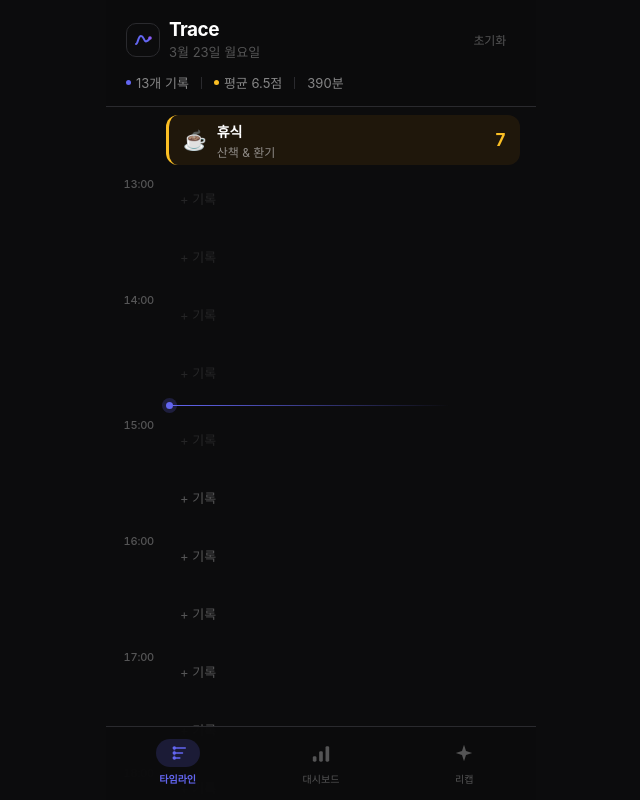
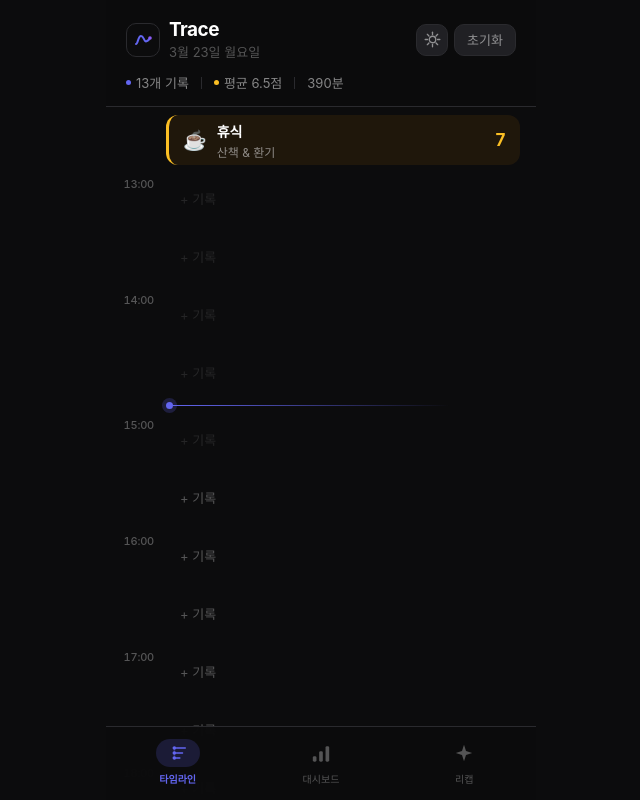
Before and after one commit to bluemistmark/Trace, a React (Vite) app: page / in a window 1280 px wide. Shown: the whole page, without its empty margins (319-959 px from the left). Built offline with nearby package versions, Linux system fonts and the light colour scheme.

Commit message:
feat: 라이트/다크 테마 적용

```diff
--- a/src/App.tsx
+++ b/src/App.tsx
@@ -6,6 +6,7 @@ import RecapView from '@/features/recap/RecapView'
 import RecordModal from '@/features/record/RecordModal'
 import TimelineView from '@/features/timeline/TimelineView'
 import { useNowMin } from '@/hooks/useNowMin'
+import { useTheme } from '@/hooks/useTheme'
 import { useRecordsStore } from '@/store/useRecordsStore'
 import { TABS } from '@/utils/tabs'
 import { calcAvgEmotion } from '@/utils/emotion'
@@ -17,6 +18,7 @@ export default function App() {
   const [activeTab, setActiveTab] = useState<TabId>('home')
   const [modal, setModal] = useState<string | null>(null)
   const nowMin = useNowMin()
+  const { theme, toggleTheme } = useTheme()
 
   const values  = Object.values(records)
   const filled  = values.length
@@ -37,6 +39,8 @@ export default function App() {
       <Header
         filled={filled}
         avgEmo={avgEmo}
+        theme={theme}
+        onToggleTheme={toggleTheme}
         onReset={resetRecords}
       />
 
--- a/src/components/layout/BottomNav/BottomNav.module.scss
+++ b/src/components/layout/BottomNav/BottomNav.module.scss
@@ -7,7 +7,7 @@
   transform: translateX(-50%);
   width: 100%;
   max-width: $max-width;
-  @include glass;
+  @include glass-nav;
   border-top: 0.5px solid var(--border);
   display: flex;
   padding: 8px 0 calc(10px + #{$safe-bottom});
--- a/src/components/layout/Header/Header.module.scss
+++ b/src/components/layout/Header/Header.module.scss
@@ -2,7 +2,7 @@
 
 .header {
   padding: 18px 20px 14px;
-  @include glass(rgba(12, 12, 13, 0.97));
+  @include glass;
   border-bottom: 0.5px solid var(--border);
   flex-shrink: 0;
   z-index: 10;
@@ -22,7 +22,7 @@
   width: 34px;
   height: 34px;
   border-radius: 10px;
-  background: $bg;
+  background: var(--bg);
   border: 1.5px solid var(--border);
   @include flex-center;
   flex-shrink: 0;
@@ -39,6 +39,47 @@
   font-size: 13px;
   color: var(--text-muted);
   margin-top: 1px;
+}
+
+// ── 우측 액션 그룹 ─────────────────────────────────────
+.actions {
+  display: flex;
+  align-items: center;
+  gap: 6px;
+}
+
+.themeBtn {
+  width: 32px;
+  height: 32px;
+  border-radius: 10px;
+  border: 1.5px solid var(--border);
+  background: var(--card);
+  color: var(--text-sub);
+  display: flex;
+  align-items: center;
+  justify-content: center;
+  cursor: pointer;
+  transition: background 0.15s, color 0.15s, transform 0.1s;
+
+  &:hover  { background: var(--surface); color: var(--text); }
+  &:active { transform: scale(0.9); }
+}
+
+.resetBtn {
+  height: 32px;
+  padding: 0 12px;
+  border-radius: 10px;
+  border: 1.5px solid var(--border);
+  background: var(--card);
+  color: var(--text-sub);
+  font-size: 13px;
+  font-weight: 500;
+  font-family: inherit;
+  cursor: pointer;
+  transition: background 0.15s, color 0.15s, transform 0.1s;
+
+  &:hover  { background: var(--surface); color: var(--text); }
+  &:active { transform: scale(0.95); }
 }
 
 // ── 인라인 요약 ────────────────────────────────────────
--- a/src/components/layout/Header/index.tsx
+++ b/src/components/layout/Header/index.tsx
@@ -1,4 +1,4 @@
-import Button from '@/components/ui/Button'
+import type { Theme } from '@/hooks/useTheme'
 import { getEmotionColor } from '@/utils/emotion'
 import { getDateStr } from '@/utils/time'
 import styles from './Header.module.scss'
@@ -6,10 +6,37 @@ import styles from './Header.module.scss'
 interface HeaderProps {
   filled: number
   avgEmo: number | null
+  theme: Theme
+  onToggleTheme: () => void
   onReset: () => void
 }
 
-export default function Header({ filled, avgEmo, onReset }: HeaderProps) {
+function IconSun() {
+  return (
+    <svg width="17" height="17" viewBox="0 0 22 22" fill="none"
+      stroke="currentColor" strokeWidth="1.7" strokeLinecap="round">
+      <circle cx="11" cy="11" r="4.2" />
+      <line x1="11" y1="1.5" x2="11" y2="4.5" />
+      <line x1="11" y1="17.5" x2="11" y2="20.5" />
+      <line x1="1.5" y1="11" x2="4.5" y2="11" />
+      <line x1="17.5" y1="11" x2="20.5" y2="11" />
+      <line x1="4.3" y1="4.3" x2="6.4" y2="6.4" />
+      <line x1="15.6" y1="15.6" x2="17.7" y2="17.7" />
+      <line x1="4.3" y1="17.7" x2="6.4" y2="15.6" />
+      <line x1="15.6" y1="6.4" x2="17.7" y2="4.3" />
+    </svg>
+  )
+}
+
+function IconMoon() {
+  return (
+    <svg width="17" height="17" viewBox="0 0 22 22" fill="currentColor">
+      <path d="M20 13.5A9 9 0 0 1 8.5 2a8 8 0 1 0 11.5 11.5z" />
+    </svg>
+  )
+}
+
+export default function Header({ filled, avgEmo, theme, onToggleTheme, onReset }: HeaderProps) {
   const avgColor = avgEmo != null ? getEmotionColor(avgEmo) : '#555'
 
   return (
@@ -30,7 +57,17 @@ export default function Header({ filled, avgEmo, onReset }: HeaderProps) {
             <div className={styles.dateText}>{getDateStr()}</div>
           </div>
         </div>
-        <Button variant="ghost" onClick={onReset}>초기화</Button>
+
+        <div className={styles.actions}>
+          <button
+            className={styles.themeBtn}
+            onClick={onToggleTheme}
+            aria-label={theme === 'dark' ? '라이트 모드로 전환' : '다크 모드로 전환'}
+          >
+            {theme === 'dark' ? <IconSun /> : <IconMoon />}
+          </button>
+          <button className={styles.resetBtn} onClick={onReset}>초기화</button>
+        </div>
       </div>
 
       <div className={styles.summary}>
--- /dev/null
+++ b/src/hooks/useTheme.ts
@@ -0,0 +1,27 @@
+import { useEffect, useState } from 'react'
+
+export type Theme = 'dark' | 'light'
+const STORAGE_KEY = 'trace_theme'
+
+function applyTheme(theme: Theme) {
+  document.documentElement.setAttribute('data-theme', theme)
+}
+
+export function useTheme() {
+  const [theme, setTheme] = useState<Theme>(() => {
+    const stored = localStorage.getItem(STORAGE_KEY) as Theme | null
+    const initial = stored ?? 'dark'
+    // 초기 렌더 전에 즉시 적용 → 테마 깜빡임 방지
+    applyTheme(initial)
+    return initial
+  })
+
+  useEffect(() => {
+    applyTheme(theme)
+    localStorage.setItem(STORAGE_KEY, theme)
+  }, [theme])
+
+  const toggleTheme = () => setTheme((t) => (t === 'dark' ? 'light' : 'dark'))
+
+  return { theme, toggleTheme }
+}
--- a/src/styles/abstracts/_mixins.scss
+++ b/src/styles/abstracts/_mixins.scss
@@ -57,8 +57,15 @@
 }
 
 // ── GLASS BLUR ─────────────────────────────────────────
-@mixin glass($bg-color: rgba(12, 12, 13, 0.95)) {
-  background: $bg-color;
+// 인자 없이 쓰면 CSS var 기반 → 테마 전환에 자동 반응
+@mixin glass($bg-color: null) {
+  background: if($bg-color != null, $bg-color, var(--glass-bg));
   backdrop-filter: blur(24px);
   -webkit-backdrop-filter: blur(24px);
 }
+
+@mixin glass-nav {
+  background: var(--glass-nav-bg);
+  backdrop-filter: blur(24px);
+  -webkit-backdrop-filter: blur(24px);
+}
--- a/src/styles/globals.scss
+++ b/src/styles/globals.scss
@@ -8,22 +8,41 @@
   --primary-18: #{$primary-18};
   --primary-22: #{$primary-22};
 
-  --bg:         #{$bg};
-  --surface:    #{$surface};
-  --card:       #{$card};
-  --border:     #{$border};
+  // ── 다크 테마 (기본) ──────────────────────────────
+  --bg:         #0C0C0D;
+  --surface:    #17171A;
+  --card:       #202024;
+  --border:     #2A2A2E;
 
-  --text:       #{$text};
-  --text-sub:   #{$text-sub};
-  --text-muted: #{$text-muted};
+  --text:       #FFFFFF;
+  --text-sub:   rgba(255, 255, 255, 0.50);
+  --text-muted: rgba(255, 255, 255, 0.30);
+
+  --glass-bg:      rgba(12,  12,  13,  0.97);
+  --glass-nav-bg:  rgba(12,  12,  13,  0.95);
 
   --safe-bottom: #{$safe-bottom};
 
-  --ease:       #{$ease};
-  --ease-out:   #{$ease-out};
+  --ease:        #{$ease};
+  --ease-out:    #{$ease-out};
 
-  --radius-sm:  #{$radius-sm};
-  --radius-md:  #{$radius-md};
-  --radius-lg:  #{$radius-lg};
-  --radius-xl:  #{$radius-xl};
+  --radius-sm:   #{$radius-sm};
+  --radius-md:   #{$radius-md};
+  --radius-lg:   #{$radius-lg};
+  --radius-xl:   #{$radius-xl};
 }
+
+// ── 라이트 테마 ────────────────────────────────────────
+[data-theme='light'] {
+  --bg:         #F2F2F7;
+  --surface:    #FFFFFF;
+  --card:       #FFFFFF;
+  --border:     rgba(0, 0, 0, 0.09);
+
+  --text:       #1C1C1E;
+  --text-sub:   rgba(0, 0, 0, 0.50);
+  --text-muted: rgba(0, 0, 0, 0.35);
+
+  --glass-bg:     rgba(242, 242, 247, 0.96);
+  --glass-nav-bg: rgba(255, 255, 255, 0.94);
+}
```
Also changed, not shown: vite.config.ts.timestamp-1774280399663-65c51c321d413.mjs (added, +17 -0 lines).
